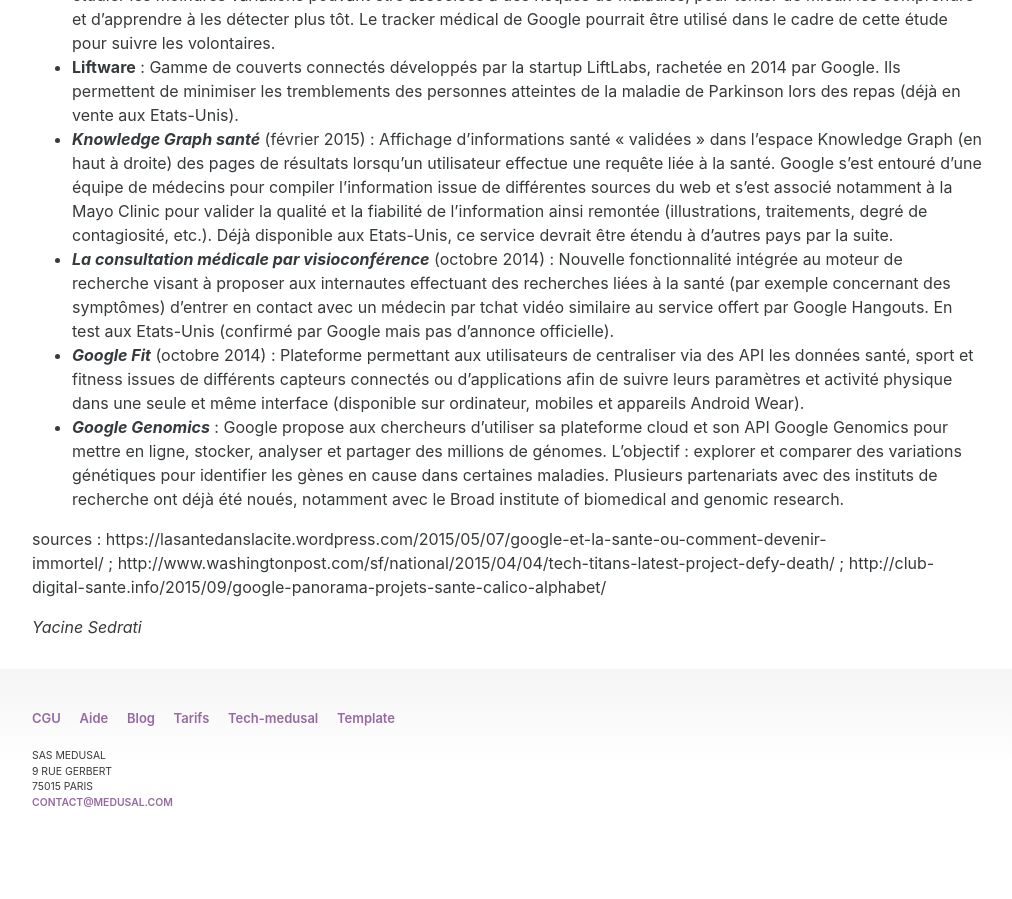
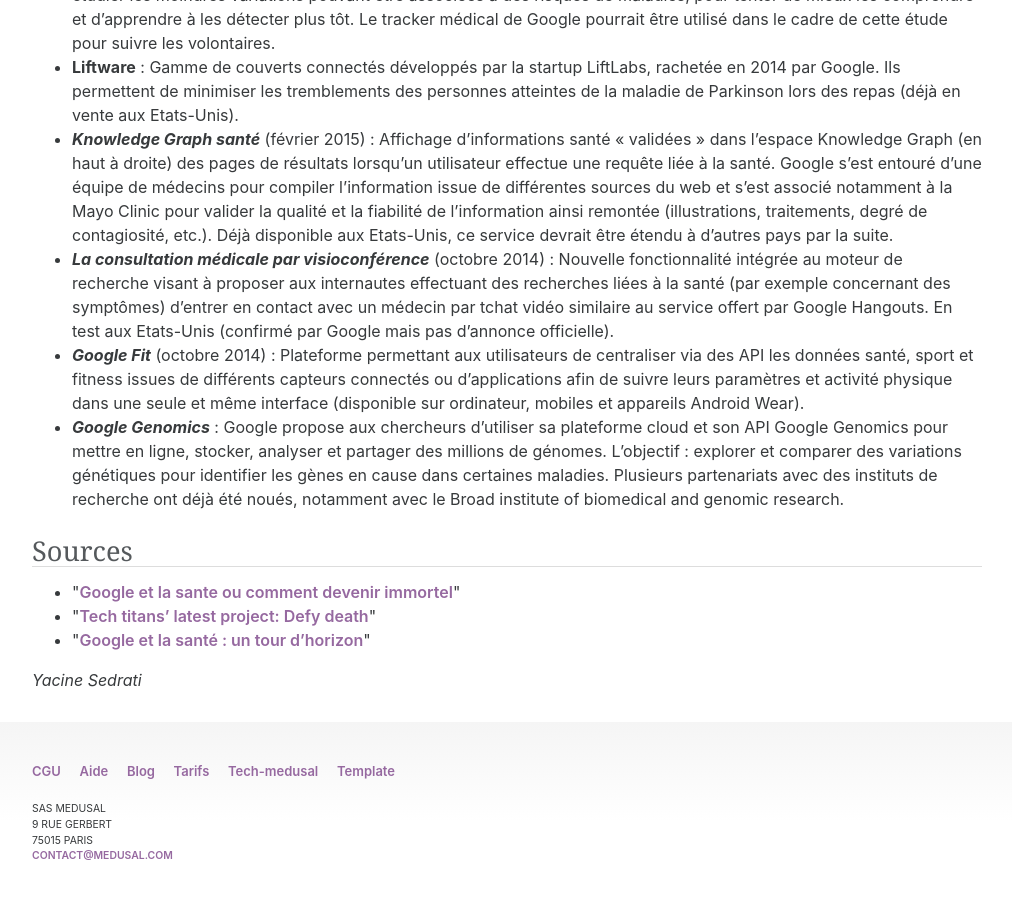
Before and after one commit to medusal/medusal.github.io, a Jekyll site: the page built from _posts/2015-09-29-google-et-le-defi-de-limmortalite-quen-est-il.html, in a window 1280 px wide and 900 px high, scrolled down 2615 px. Shown: the whole window, without its empty margins (133-1145 px from the left). Built offline with Jekyll 4.4.1, drawn with Linux system fonts in a browser that asks for light colours; before the commit the page ends 3462 px from its top, so only the background shows below that.

Commit message:
Update from Forestry.io - 2015-09-29-google-et-le-defi-de-limmortalite-quen-est-il.html

```diff
--- a/_posts/2015-09-29-google-et-le-defi-de-limmortalite-quen-est-il.html
+++ b/_posts/2015-09-29-google-et-le-defi-de-limmortalite-quen-est-il.html
@@ -54,4 +54,9 @@ author: Yacine Sedrati
 <li><em><strong>Google Fit</strong></em> (octobre 2014) : Plateforme permettant aux utilisateurs de centraliser via des API les données santé, sport et fitness issues de différents capteurs connectés ou d’applications afin de suivre leurs paramètres et activité physique dans une seule et même interface (disponible sur ordinateur, mobiles et appareils Android Wear).</li>
 <li><em><strong>Google Genomics</strong></em> : Google propose aux chercheurs d’utiliser sa plateforme cloud et son API Google Genomics pour mettre en ligne, stocker, analyser et partager des millions de génomes. L’objectif : explorer et comparer des variations génétiques pour identifier les gènes en cause dans certaines maladies. Plusieurs partenariats avec des instituts de recherche ont déjà été noués, notamment avec le Broad institute of biomedical and genomic research.</li>
 </ul>
-<p>sources : https://lasantedanslacite.wordpress.com/2015/05/07/google-et-la-sante-ou-comment-devenir-immortel/ ; http://www.washingtonpost.com/sf/national/2015/04/04/tech-titans-latest-project-defy-death/ ; http://club-digital-sante.info/2015/09/google-panorama-projets-sante-calico-alphabet/</p>
+<h2>Sources</h2>
+<ul>
+  <li>"<a href=https://lasantedanslacite.wordpress.com/2015/05/07/google-et-la-sante-ou-comment-devenir-immortel/>Google et la sante ou comment devenir immortel</a>"</li>
+  <li>"<a href="http://www.washingtonpost.com/sf/national/2015/04/04/tech-titans-latest-project-defy-death/">Tech titans’ latest project: Defy death</a>"</li>
+<li>"<a href="http://club-digital-sante.info/2015/09/google-panorama-projets-sante-calico-alphabet/">Google et la santé : un tour d’horizon</a>"</li>
+</ul>
```
Also changed, not shown: other parts of _posts/2015-09-29-google-et-le-defi-de-limmortalite-quen-est-il.html (+1 -1 lines).
